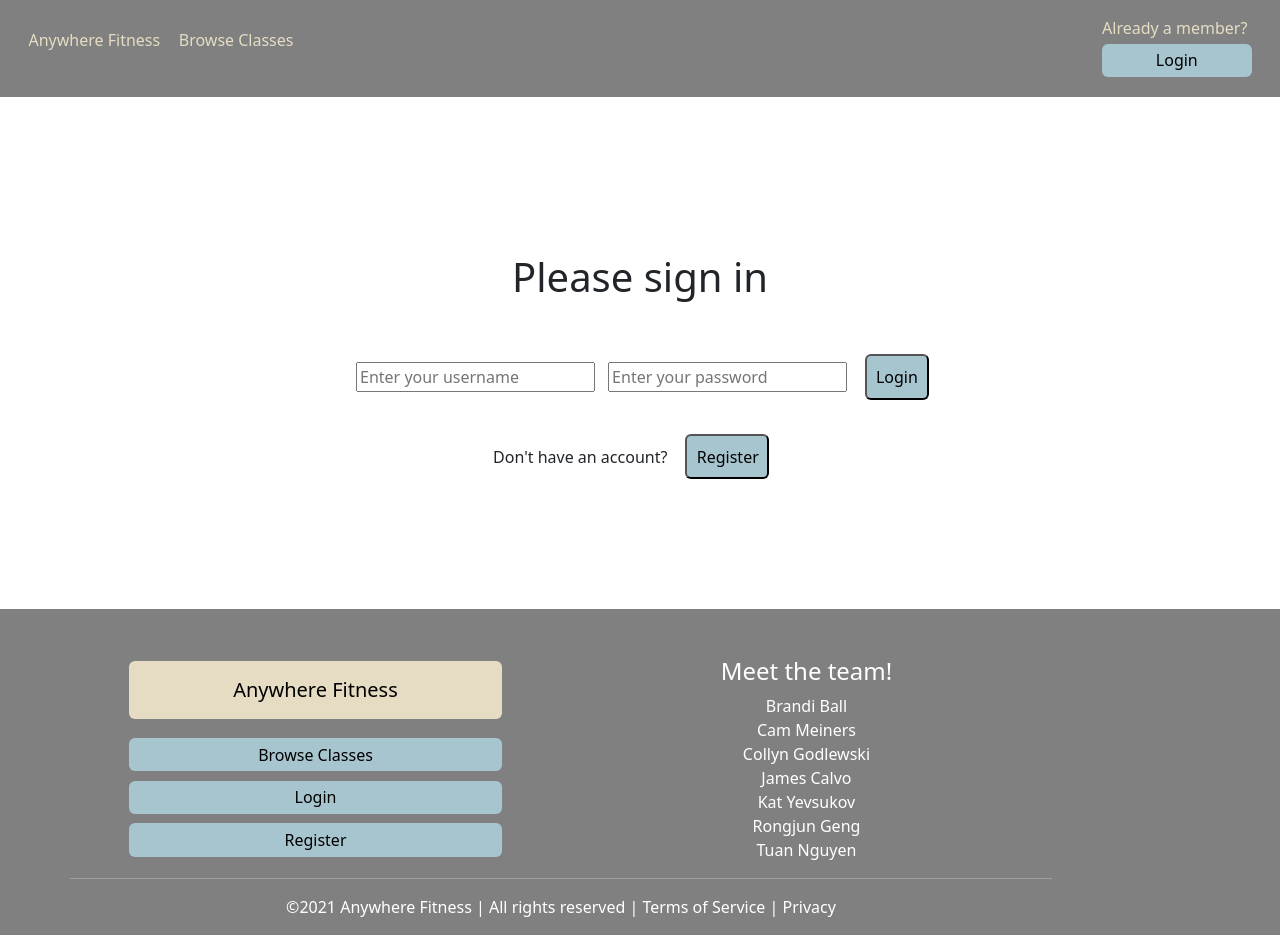
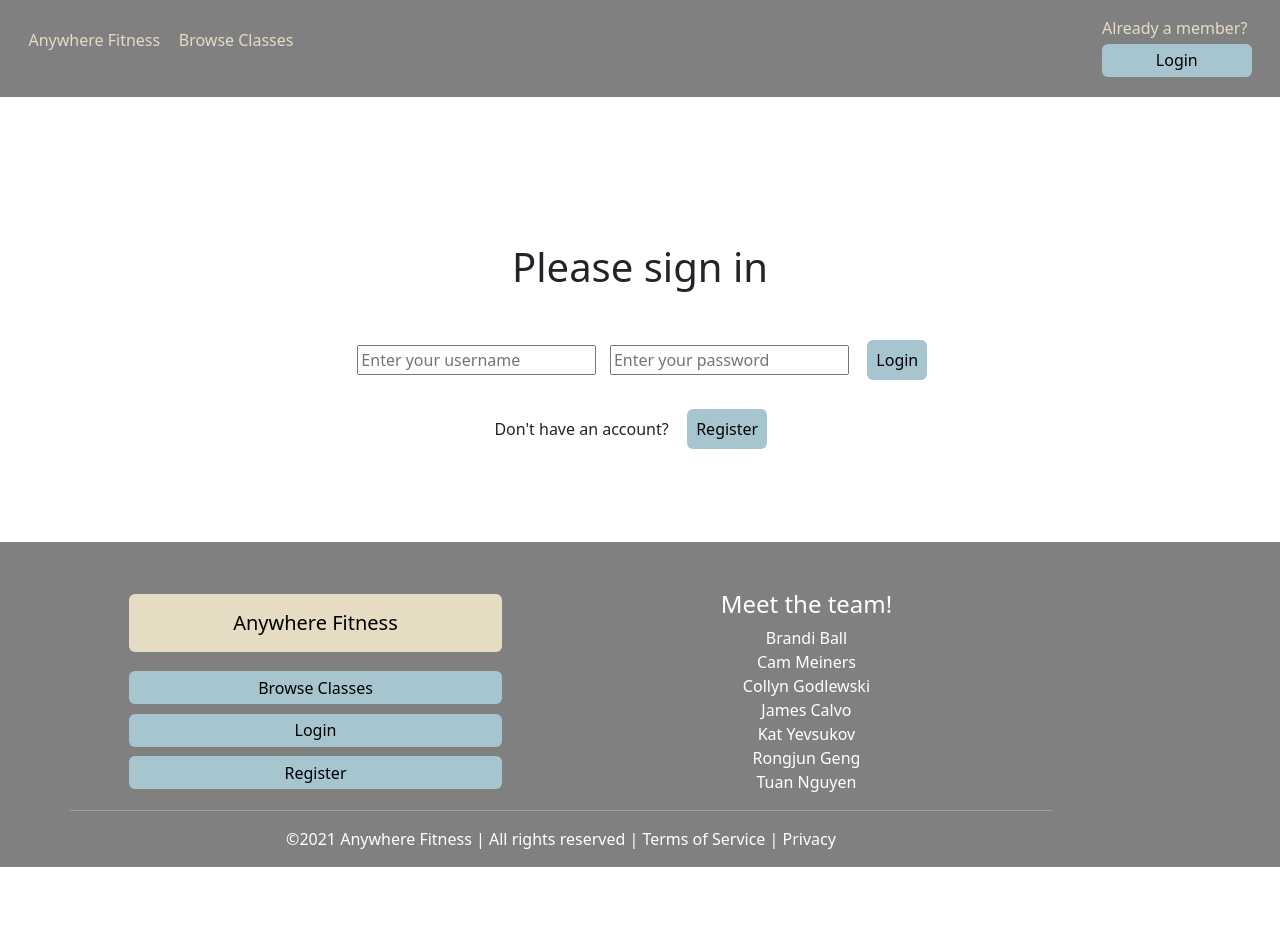
Before and after one commit to ft-anywhere-fitness-7/front-end, a React (Create React App) app in the folder front-end/: page /login in a window 1280 px wide. After the commit the page ends 867 px from the top, so only its background shows below. Built offline with nearby package versions, Linux system fonts and the light colour scheme.

Commit message:
more login style changes

```diff
--- a/front-end/src/CSS/Login.css
+++ b/front-end/src/CSS/Login.css
@@ -1,5 +1,5 @@
 .login-container {
-    padding: 10%;
+    padding: 9%;
     width: 100%;
     text-align: center;
 }
@@ -34,7 +34,11 @@
     outline: none;
     padding: 1%;
     margin: 2%;
+    margin-top: 2%;
 }
 .login-button-3:hover {
     color: #000000;
 }
+.no-account {
+    margin-top: 2%;
+}
--- a/front-end/src/components/Login.js
+++ b/front-end/src/components/Login.js
@@ -65,10 +65,10 @@ export default function Login (props){
                             onChange={handleChange}
                         />
                     </label>
-                    <button className="login-button-2">Login</button>
+                    <Link className="login-button-2">Login</Link>
                 </form>
                     <div className="no-account">Don't have an account?
-                    <button className="login-button-3"><Link className="login-button-2" to='/register'>Register</Link></button>
+                    <Link className="login-button-3" to='/register'>Register</Link>
                     {/* <p className="special-p">Don't have an account?<Link className="link-1" to='/register'>Register</Link></p> */}
                     </div>
 
```
